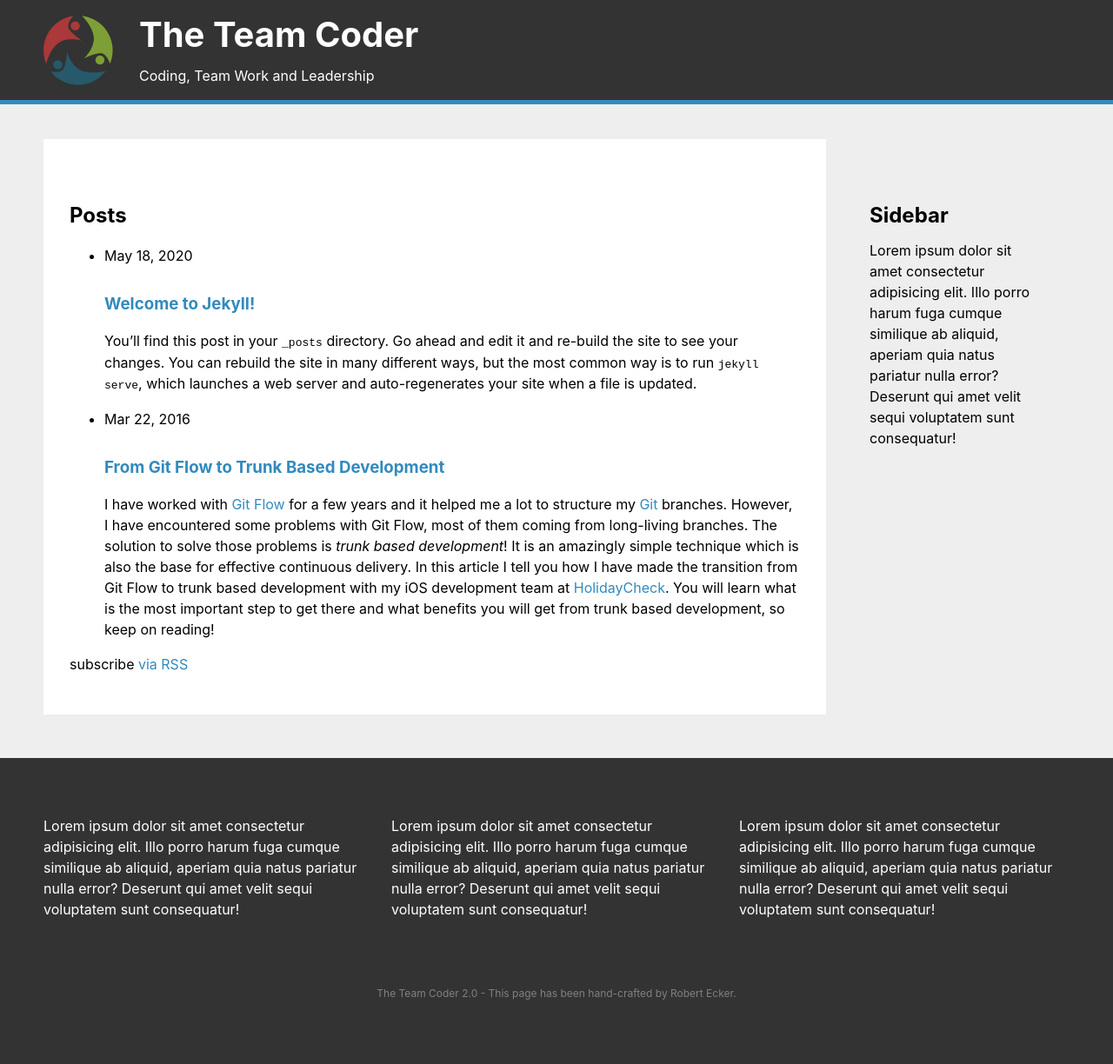
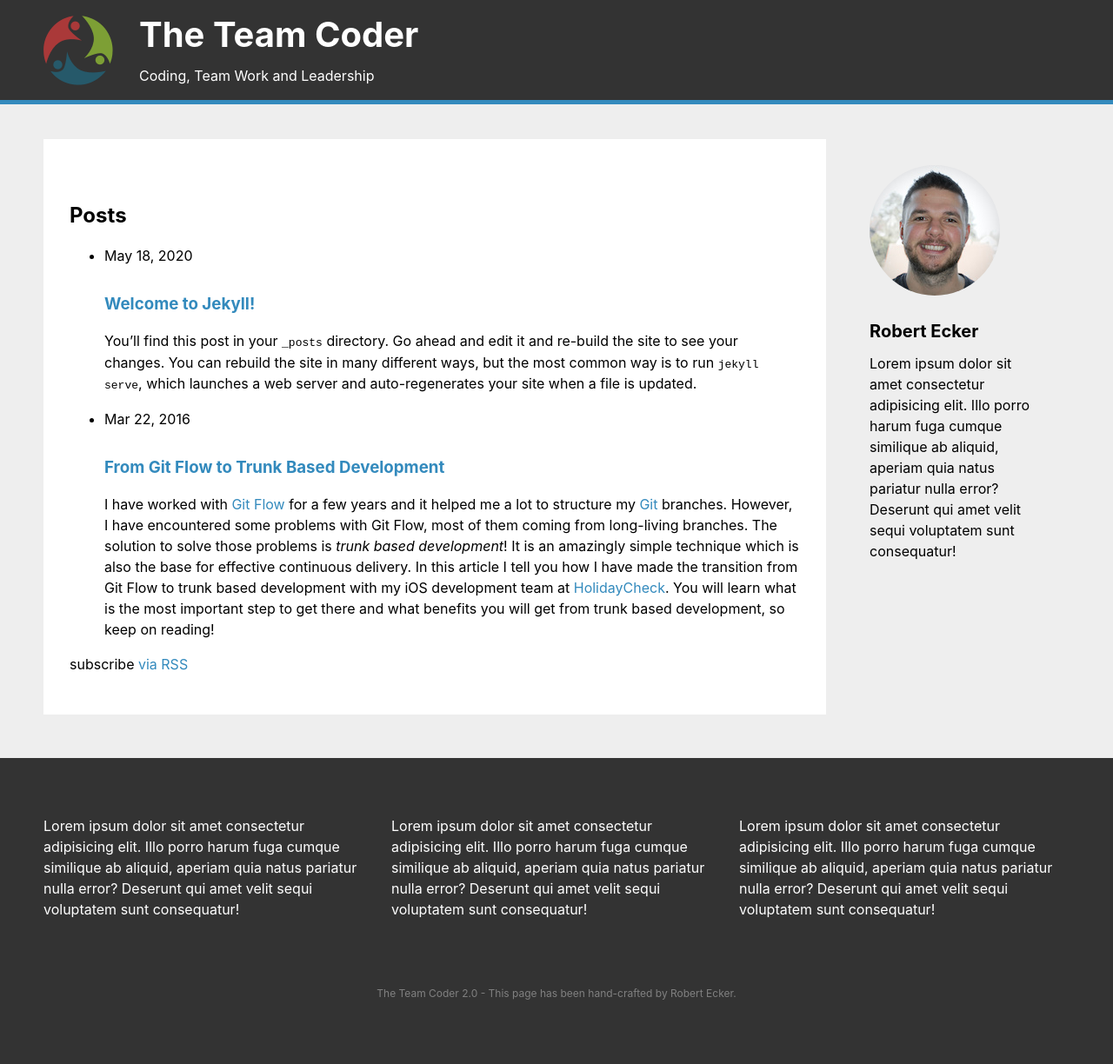
Before and after one commit to team-coder/team-coder.com, a Jekyll site: the page built from index.markdown, in a window 1280 px wide. Shown: the whole page at 87% size. Built offline with Jekyll 4.4.1, drawn with Linux system fonts in a browser that asks for light colours.

Commit message:
Show author picture and name in sidebar

```diff
--- a/_layouts/default.html
+++ b/_layouts/default.html
@@ -15,7 +15,8 @@
         </div>
 
         <div class="sidebar-container">
-            <h2>Sidebar</h2>
+            <img src="/assets/images/robert-ecker.jpg" alt="a picture of Robert Ecker" class="author-picture">
+            <p class="author-name">Robert Ecker</p>
             Lorem ipsum dolor sit amet consectetur adipisicing elit.
             Illo porro harum fuga cumque similique ab aliquid,
             aperiam quia natus pariatur nulla error? Deserunt qui
--- a/assets/css/style.scss
+++ b/assets/css/style.scss
@@ -52,6 +52,16 @@ a:visited {
 a:hover {
     color: #338abd;
     text-decoration: underline;
+}
+
+.author-picture {
+    border-radius: 50%;
+}
+
+.author-name {
+    font-weight: bold;
+    font-size: 20px;
+    margin-bottom: 10px;
 }
 
 /**** Align images in posts **********/
@@ -134,10 +144,6 @@ main {
     width: 200px;
 }
 
-.post-meta {
-    color: ff0000;
-}
-
 
 /**** Footer *************************************************/
 
@@ -197,6 +203,15 @@ footer {
 
     .footer-sections {
         flex-direction: column;
+    }
+
+    .author-picture {
+        margin: auto;
+        display: block;
+    }
+
+    .author-name {
+        text-align: center;
     }
 
     /*.img-align-right {
```
Also changed, not shown: assets/images/robert-ecker.jpg (added).
